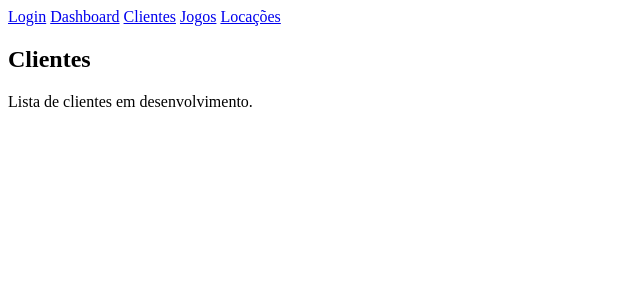
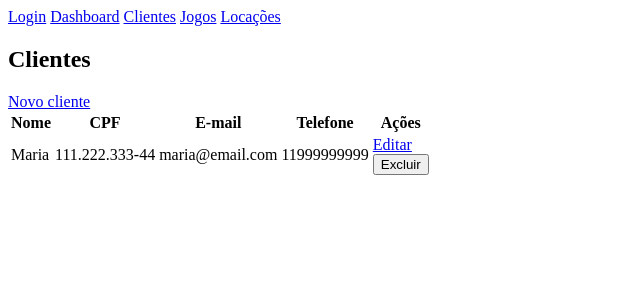
Before and after one commit to HeitorIF/projeto-psi-3bimestre, a Flask app: page /clientes in a window 1280 px wide. Shown: the top 300 px of the page, without its empty margins (0-640 px from the left). Run offline with Flask 3, Linux system fonts and the light colour scheme.

Commit message:
Implementação do CRUD de clientes

```diff
--- a/controllers/cliente_controller.py
+++ b/controllers/cliente_controller.py
@@ -1,18 +1,48 @@
-from flask import Blueprint, render_template
+from flask import Blueprint, render_template, request, redirect, url_for
+
+from database import db
+from models import Cliente
 
 clientes_bp = Blueprint("clientes", __name__)
 
 
 @clientes_bp.route("/clientes")
 def listar_clientes():
-    return render_template("clientes.html")
+    clientes = Cliente.query.order_by(Cliente.id.asc()).all()
+    return render_template("clientes.html", clientes=clientes)
 
 
-@clientes_bp.route("/clientes/novo")
+@clientes_bp.route("/clientes/novo", methods=["GET", "POST"])
 def novo_cliente():
-    return render_template("cliente_form.html")
+    if request.method == "POST":
+        cliente = Cliente(
+            nome=request.form["nome"],
+            cpf=request.form["cpf"],
+            email=request.form["email"],
+            telefone=request.form["telefone"],
+        )
+        db.session.add(cliente)
+        db.session.commit()
+        return redirect(url_for("clientes.listar_clientes"))
+    return render_template("cliente_form.html", titulo="Novo cliente", cliente=None)
 
 
-@clientes_bp.route("/clientes/<int:id>/editar")
+@clientes_bp.route("/clientes/<int:id>/editar", methods=["GET", "POST"])
 def editar_cliente(id):
-    return render_template("cliente_form.html")
+    cliente = Cliente.query.get_or_404(id)
+    if request.method == "POST":
+        cliente.nome = request.form["nome"]
+        cliente.cpf = request.form["cpf"]
+        cliente.email = request.form["email"]
+        cliente.telefone = request.form["telefone"]
+        db.session.commit()
+        return redirect(url_for("clientes.listar_clientes"))
+    return render_template("cliente_form.html", titulo="Editar cliente", cliente=cliente)
+
+
+@clientes_bp.route("/clientes/<int:id>/excluir", methods=["POST"])
+def excluir_cliente(id):
+    cliente = Cliente.query.get_or_404(id)
+    db.session.delete(cliente)
+    db.session.commit()
+    return redirect(url_for("clientes.listar_clientes"))
--- a/templates/clientes.html
+++ b/templates/clientes.html
@@ -3,6 +3,33 @@
 {% block content %}
 <section>
     <h1>Clientes</h1>
-    <p>Lista de clientes em desenvolvimento.</p>
+    <a href="{{ url_for('clientes.novo_cliente') }}">Novo cliente</a>
+    <table>
+        <thead>
+            <tr>
+                <th>Nome</th>
+                <th>CPF</th>
+                <th>E-mail</th>
+                <th>Telefone</th>
+                <th>Ações</th>
+            </tr>
+        </thead>
+        <tbody>
+            {% for cliente in clientes %}
+            <tr>
+                <td>{{ cliente.nome }}</td>
+                <td>{{ cliente.cpf }}</td>
+                <td>{{ cliente.email }}</td>
+                <td>{{ cliente.telefone }}</td>
+                <td>
+                    <a href="{{ url_for('clientes.editar_cliente', id=cliente.id) }}">Editar</a>
+                    <form method="post" action="{{ url_for('clientes.excluir_cliente', id=cliente.id) }}">
+                        <button type="submit">Excluir</button>
+                    </form>
+                </td>
+            </tr>
+            {% endfor %}
+        </tbody>
+    </table>
 </section>
 {% endblock %}
```
Also changed, not shown: DIARIO.md (+6 -0 lines), templates/cliente_form.html (+21 -2 lines), instance/locadora.db.
